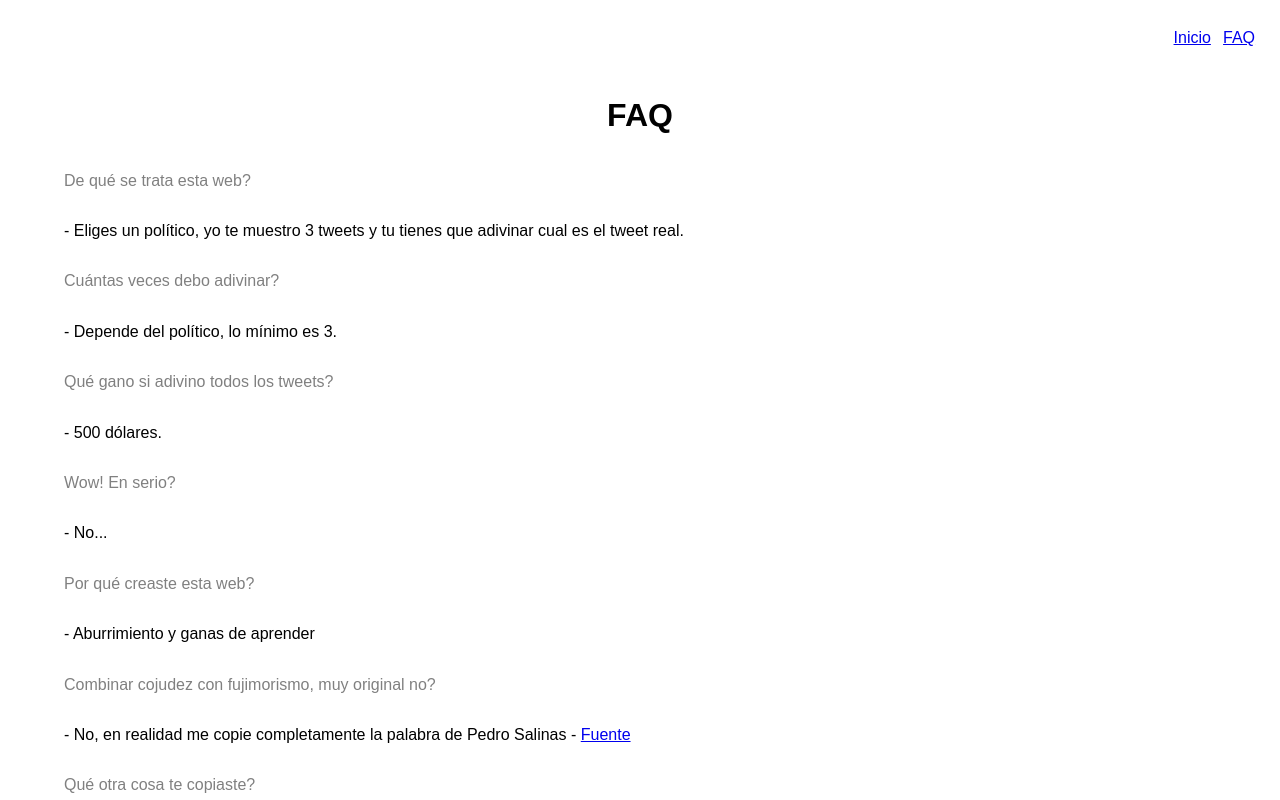
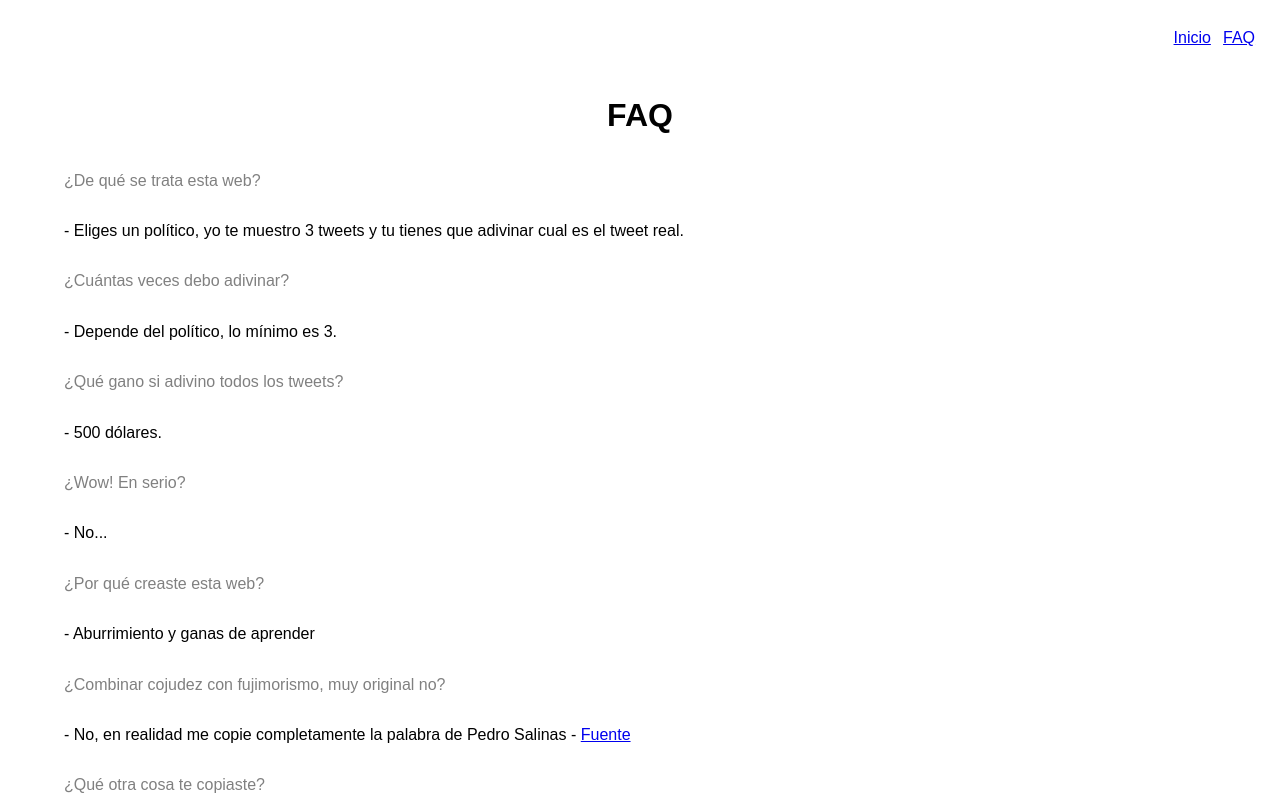
Before and after one commit to eperedo/firefuji, a Vue app: page /faq in a window 1280 px wide. Shown: the top 800 px of the page. Built offline with nearby package versions, Linux system fonts and the light colour scheme; what vuefire would draw is missing.

Commit message:
fix(FAQ): Added spanish question mark

```diff
--- a/src/components/Faq.vue
+++ b/src/components/Faq.vue
@@ -16,44 +16,44 @@ function data() {
 		faqs: [
 			{
 				id: 1,
-				question: 'De qué se trata esta web?',
+				question: '¿De qué se trata esta web?',
 				answer: 'Eliges un político, yo te muestro 3 tweets y tu tienes que adivinar cual es el tweet real.',
 			},
 			{
 				id: 2,
-				question: 'Cuántas veces debo adivinar?',
+				question: '¿Cuántas veces debo adivinar?',
 				answer: 'Depende del político, lo mínimo es 3.',
 			},
 			{
 				id: 3,
-				question: 'Qué gano si adivino todos los tweets?',
+				question: '¿Qué gano si adivino todos los tweets?',
 				answer: '500 dólares.',
 			},
 			{
 				id: 4,
-				question: 'Wow! En serio?',
+				question: '¿Wow! En serio?',
 				answer: 'No...',
 			},
 			{
 				id: 5,
-				question: 'Por qué creaste esta web?',
+				question: '¿Por qué creaste esta web?',
 				answer: 'Aburrimiento y ganas de aprender',
 			},
 			{
 				id: 6,
-				question: 'Combinar cojudez con fujimorismo, muy original no?',
+				question: '¿Combinar cojudez con fujimorismo, muy original no?',
 				answer: 'No, en realidad me copie completamente la palabra de Pedro Salinas',
 				link: 'https://carlosmsotomayor.lamula.pe/2011/07/26/entrevista-a-pedro-salinas/carlossotomayor/',
 			},
 			{
 				id: 7,
-				question: 'Qué otra cosa te copiaste?',
+				question: '¿Qué otra cosa te copiaste?',
 				answer: 'Todo esta web está inspirada en trumptweetsquiz.firebaseapp.com',
 				link: 'http://trumptweetsquiz.firebaseapp.com',
 			},
 			{
 				id: 8,
-				question: 'Creo que eres un rojo resentido y caviarón que odia a Fujimori',
+				question: '¿Creo que eres un rojo resentido y caviarón que odia a Fujimori',
 				answer: 'Esa no es una pregunta.',
 			},
 		],
```
